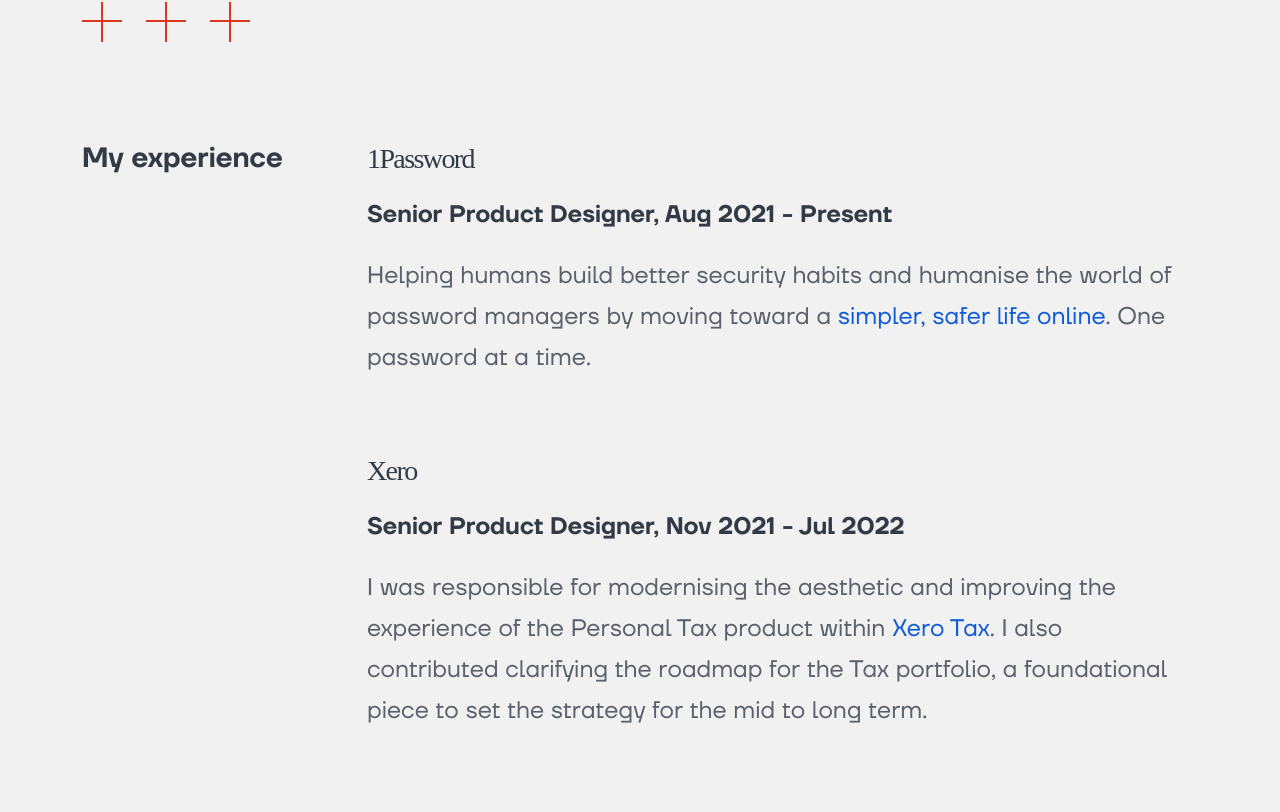
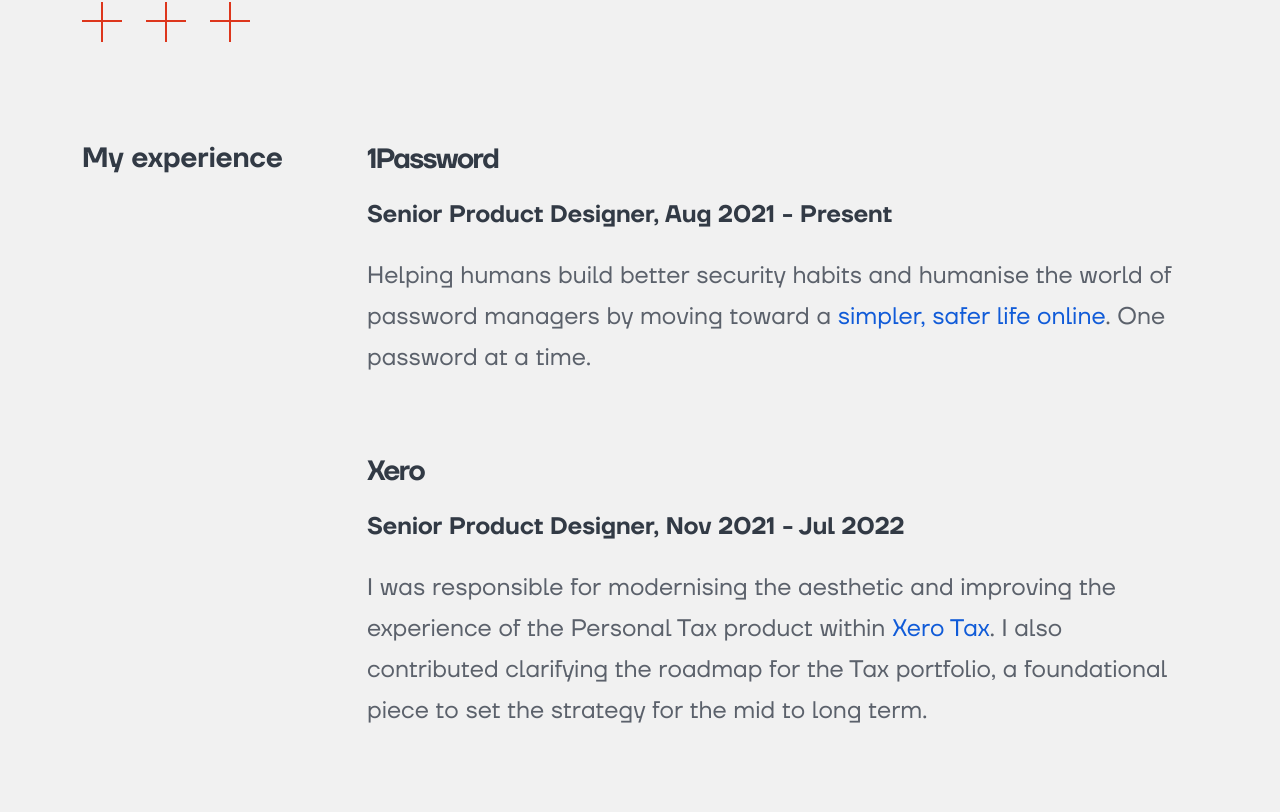
Before and after one commit to InteractionJackson/interactionjackson.github.io, a plain HTML site: page index.html in a window 1280 px wide. Shown: the part 5403-6215 px from the top of the page. Drawn offline with nearby package versions, Linux system fonts and the light colour scheme; a small style sheet from the web is missing; files whose address does not match are found by name.

Commit message:
Update style.css

```diff
--- a/css/style.css
+++ b/css/style.css
@@ -90,7 +90,7 @@
 }
 
 .job-desc h2 {
-    font-family: TTFirsNeueMedium;
+    font-family: TTFirsNeueDemiBold;
     font-size: 1.75rem;
     line-height: 150%;
 }
```
